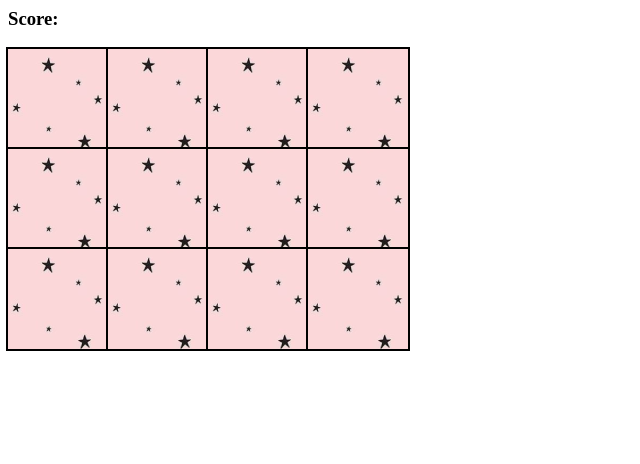
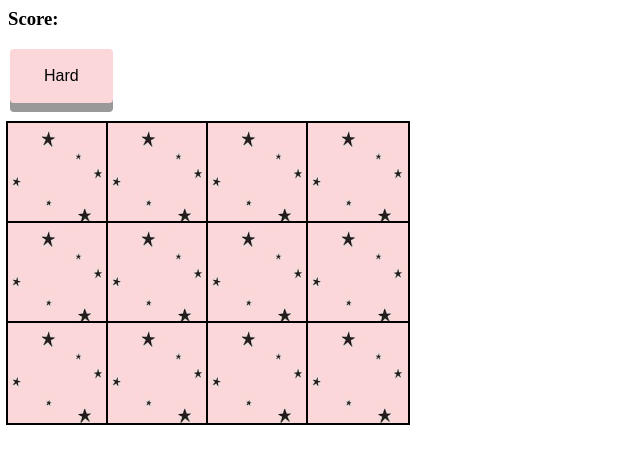
Before and after one commit to samaryllis/memory-game, a plain HTML site: page index.html in a window 1280 px wide. Shown: the whole page, without its empty margins (0-640 px from the left). Drawn offline with Linux system fonts and the light colour scheme.

Commit message:
Add mode easy and hard

```diff
--- a/app.js
+++ b/app.js
@@ -1,6 +1,5 @@
-document.addEventListener("DOMContentLoaded", () => {
 //card options
-  const cardArray = [
+const allImages = [
   {
     name: "mini",
     img: "images/mini.png",
@@ -49,23 +48,128 @@ document.addEventListener("DOMContentLoaded", () => {
     name: "duck",
     img: "images/duck.png",
   },
+  {
+    name: "litten",
+    img: "images/litten.png",
+  },
+  {
+    name: "litten",
+    img: "images/litten.png",
+  },
+  {
+    name: "marowak",
+    img: "images/marowak.png",
+  },
+  {
+    name: "marowak",
+    img: "images/marowak.png",
+  },
+  {
+    name: "pikachu",
+    img: "images/pikachu.png",
+  },
+  {
+    name: "pikachu",
+    img: "images/pikachu.png",
+  },
+  {
+    name: "poplio",
+    img: "images/poplio.png",
+  },
+  {
+    name: "poplio",
+    img: "images/poplio.png",
+  },
+  {
+    name: "rockruff",
+    img: "images/rockruff.png",
+  },
+  {
+    name: "rockruff",
+    img: "images/rockruff.png",
+  },
+  {
+    name: "rowlet",
+    img: "images/rowlet.png",
+  },
+  {
+    name: "rowlet",
+    img: "images/rowlet.png",
+  },
+  {
+    name: "stenee",
+    img: "images/stenee.png",
+  },
+  {
+    name: "stenee",
+    img: "images/stenee.png",
+  },
+  {
+    name: "togedemaru",
+    img: "images/togedemaru.png",
+  },
+  {
+    name: "togedemaru",
+    img: "images/togedemaru.png",
+  },
+  {
+    name: "vulpix",
+    img: "images/vulpix.png",
+  },
+  {
+    name: "vulpix",
+    img: "images/vulpix.png",
+  },
 ];
 
+// Select grid
+const grid = document.querySelector(".grid");
+// Select result
+const resultDisplay = document.querySelector("#result");
+// Select Easy & Hard mode buttons
+const modeHard = document.querySelector("#modeHard");
+const modeEasy = document.querySelector("#modeEasy");
+modeHard.addEventListener("click", switchToModeHard);
+modeEasy.addEventListener("click", switchToModeEasy);
+
+switchToModeEasy();
+
+function switchToModeHard() {
+  cardArray = allImages;
   cardArray.sort(() => 0.5 - Math.random());
+  grid.classList.remove("easy");
+  grid.classList.add("hard");
+  createBoard();
+  modeHard.style.display = "none";
+  modeEasy.style.display = "block";
+}
 
-  const grid = document.querySelector(".grid");
-  const resultDisplay = document.querySelector("#result");
+function switchToModeEasy() {
+  cardArray = allImages.slice(0, 12);
+  cardArray.sort(() => 0.5 - Math.random());
+  grid.classList.remove("hard");
+  grid.classList.add("easy");
+  createBoard();
+  modeEasy.style.display = "none";
+  modeHard.style.display = "block";
+}
+
 var cardsChosen = [];
 var cardsChosenId = [];
 var cardsWon = [];
+var cardsWonUniqueName = [];
 
 //create your board
 function createBoard() {
+  // empty the board
+  grid.innerHTML = "";
+
   for (let i = 0; i < cardArray.length; i++) {
     var card = document.createElement("img");
     card.setAttribute("src", "images/blank.png");
     //card.setAttribute("src", cardArray[i].img);
     card.setAttribute("data-id", i);
+    card.setAttribute("data-name", cardArray[i].name);
     card.addEventListener("click", flipCard);
     grid.appendChild(card);
   }
@@ -78,6 +182,7 @@ document.addEventListener("DOMContentLoaded", () => {
   const optionTwoId = cardsChosenId[1];
   if (cardsChosen[0] === cardsChosen[1]) {
     cardsWon.push(cardsChosen);
+    cardsWonUniqueName.push(cardsChosen[0]);
     setTimeout(function () {
       cards[optionOneId].setAttribute("src", "images/white.png");
       cards[optionTwoId].setAttribute("src", "images/white.png");
@@ -102,10 +207,16 @@ document.addEventListener("DOMContentLoaded", () => {
 
 //flip your card
 function flipCard() {
+  // check if already 2 cards fliped
   if (cardsChosen.length === 2) {
     return;
   }
   var cardId = this.getAttribute("data-id");
+  var cardName = this.getAttribute("data-name");
+  // check if card already fliped
+  if (cardsWonUniqueName.indexOf(cardName) != -1) {
+    return;
+  }
   cardsChosen.push(cardArray[cardId].name);
   cardsChosenId.push(cardId);
   this.setAttribute("src", cardArray[cardId].img);
@@ -113,4 +224,3 @@ document.addEventListener("DOMContentLoaded", () => {
     setTimeout(checkForMatch, 500);
   }
 }
-});
--- a/index.html
+++ b/index.html
@@ -3,11 +3,13 @@
     <meta charset="UTF-8" />
     <title>Document</title>
     <link rel="stylesheet" href="style.css" />
-
-    <script src="app.js" charset="utf-8"></script>
   </head>
   <body>
     <h3>Score:<span id="result"></span></h3>
-    <div class="grid"></div>
+    <button id="modeHard">Hard</button>
+    <button id="modeEasy">Easy</button>
+    <div class="grid easy"></div>
+
+    <script src="app.js" charset="utf-8"></script>
   </body>
 </html>
--- a/style.css
+++ b/style.css
@@ -2,9 +2,44 @@
   display: flex;
   flex-wrap: wrap;
   height: 300px;
+}
+.easy {
   width: 400px;
+}
+.hard {
+  width: 600px;
 }
 
 img {
   outline: 2px solid black;
 }
+
+button {
+  background-color: #fbd7d9; /* Green */
+  border: 2px solid #fbd7d9;
+  color: black;
+  padding: 16px 32px;
+  text-align: center;
+  text-decoration: none;
+  display: inline-block;
+  font-size: 16px;
+  margin: 4px 2px;
+  transition-duration: 0.4s;
+  cursor: pointer;
+  border-radius: 4px;
+  box-shadow: 0 9px #999;
+  margin-bottom: 20px;
+}
+button:hover {
+  background-color: white;
+  color: black;
+}
+button:active {
+  background-color: #fbd7d9;
+  box-shadow: 0 5px #666;
+  transform: translateY(4px);
+}
+
+#modeEasy {
+  display: none;
+}
```
Also changed, not shown: 1 other file. Lines whose indentation alone changed are shown as unchanged.
